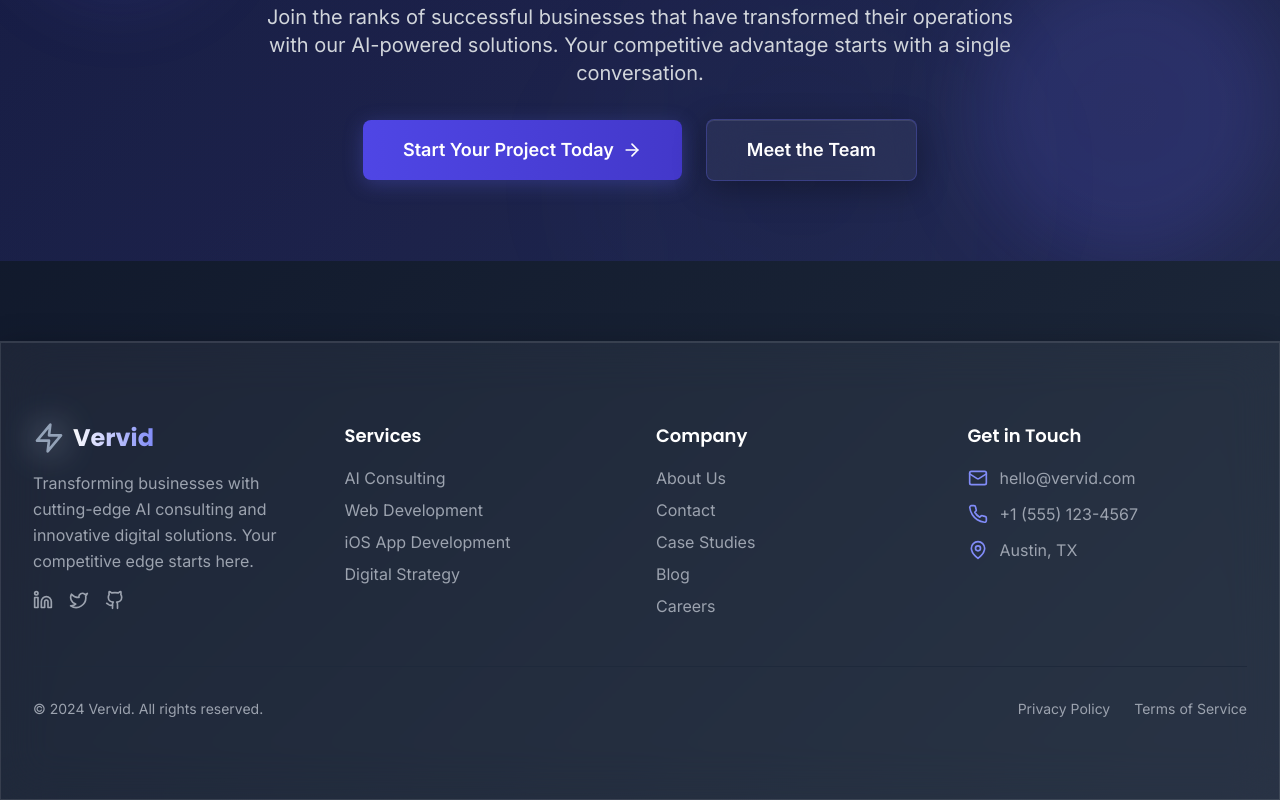
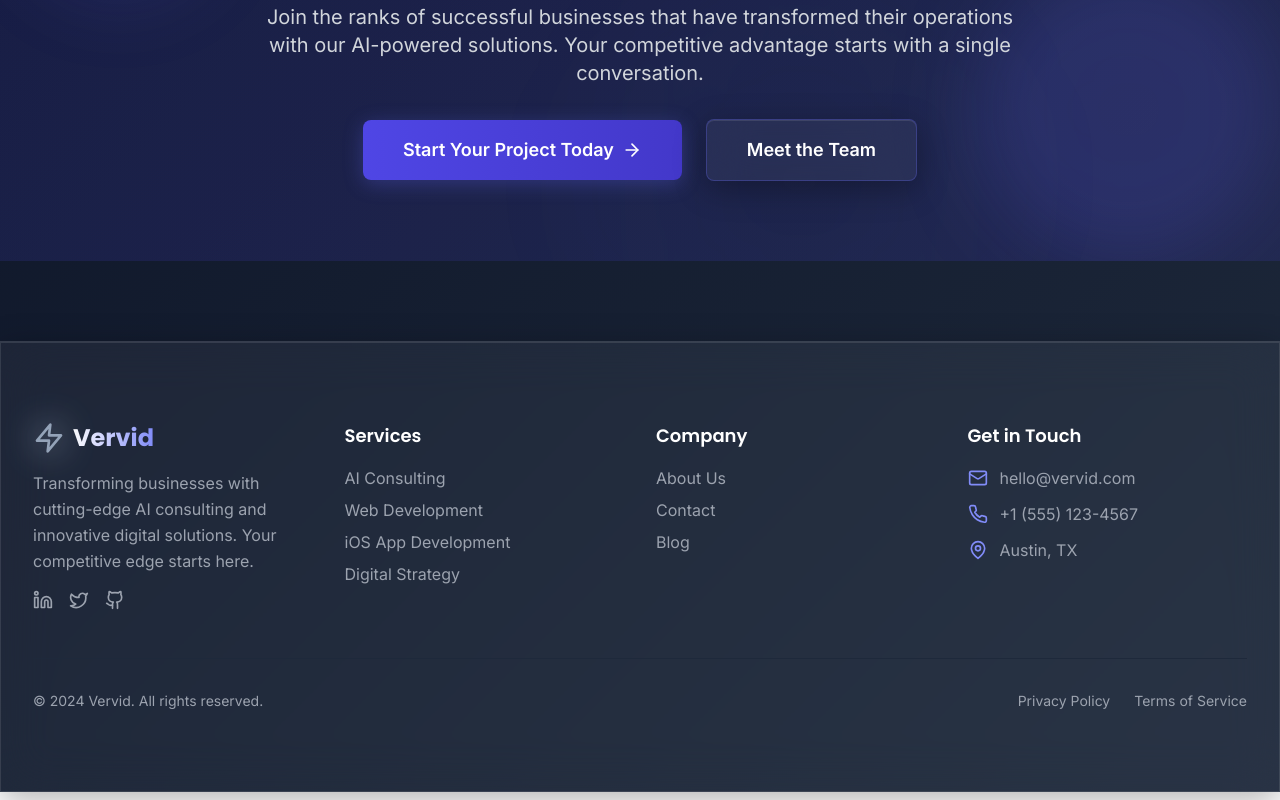
Before and after one commit to paulodo55/vervidai, a Next.js app: page / in a window 1280 px wide. Shown: the part 2197-2997 px from the top of the page. Built offline with nearby package versions, Linux system fonts and the light colour scheme.

Commit message:
Hide case studies and careers pages from navigation while preserving code

```diff
--- a/components/Footer.tsx
+++ b/components/Footer.tsx
@@ -50,9 +50,7 @@ export default function Footer() {
             <ul className="space-y-2">
               <li><Link href="/about" className="text-gray-400 hover:text-white transition-colors duration-300">About Us</Link></li>
               <li><Link href="/contact" className="text-gray-400 hover:text-white transition-colors duration-300">Contact</Link></li>
-              <li><Link href="/case-studies" className="text-gray-400 hover:text-white transition-colors duration-300">Case Studies</Link></li>
               <li><Link href="/blog" className="text-gray-400 hover:text-white transition-colors duration-300">Blog</Link></li>
-              <li><Link href="/careers" className="text-gray-400 hover:text-white transition-colors duration-300">Careers</Link></li>
             </ul>
           </div>
 
```
Also changed, not shown: 1 other file (tests, documents, lock files or other folders).
